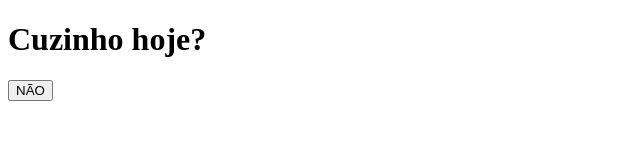
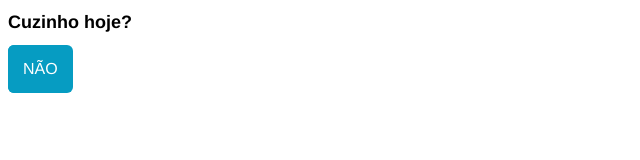
Before and after one commit to JynLima/projetoNaoFoge, a plain HTML site: page index.html in a window 1280 px wide. Shown: the whole page, without its empty margins (0-640 px from the left). Drawn offline with Linux system fonts and the light colour scheme.

Commit message:
Algumas modificações
Versão 0.2

```diff
--- a/index.html
+++ b/index.html
@@ -7,10 +7,10 @@
     <title>Questionário</title>
 </head>
 <body>
-    <h1>Cuzinho hoje?</h1>
+    <h1 id="pergunta">Cuzinho hoje?</h1>
     <div class="botoes">
-        <button id="sim">SIM</button>
-        <button id="nao">NÃO</button>
+        <a href="https://www.youtube.com/watch?v=eTYsQw1RXks" id="sim">SIM</a>
+        <a id="nao">NÃO</a>
     </div>
     <script src="index.js"></script>
 </body>
--- a/style.css
+++ b/style.css
@@ -1,9 +1,41 @@
+body {
+    width: 100%;
+    height: auto;
+}
+
+#pergunta {
+    font-family: 'Franklin Gothic Medium', 'Arial Narrow', Arial, sans-serif;
+    font-size: large;
+}
+
 .botoes {
     position: relative;
+}
+
+#sim {
+    position: absolute;
+    left: 0;
+    top: 0;
+    background: #069cc2;
+    border-radius: 6px;
+    padding: 15px;
+    cursor: pointer;
+    color: #fff;
+    border: none;
+    font-size: 16px;
+    font-family: 'Franklin Gothic Medium', 'Arial Narrow', Arial, sans-serif;
 }
 
 #nao {
     position: absolute;
     left: 0;
     top: 0;
+    background: #069cc2;
+    border-radius: 6px;
+    padding: 15px;
+    cursor: pointer;
+    color: #fff;
+    border: none;
+    font-size: 16px;
+    font-family: 'Franklin Gothic Medium', 'Arial Narrow', Arial, sans-serif;
 }
```
